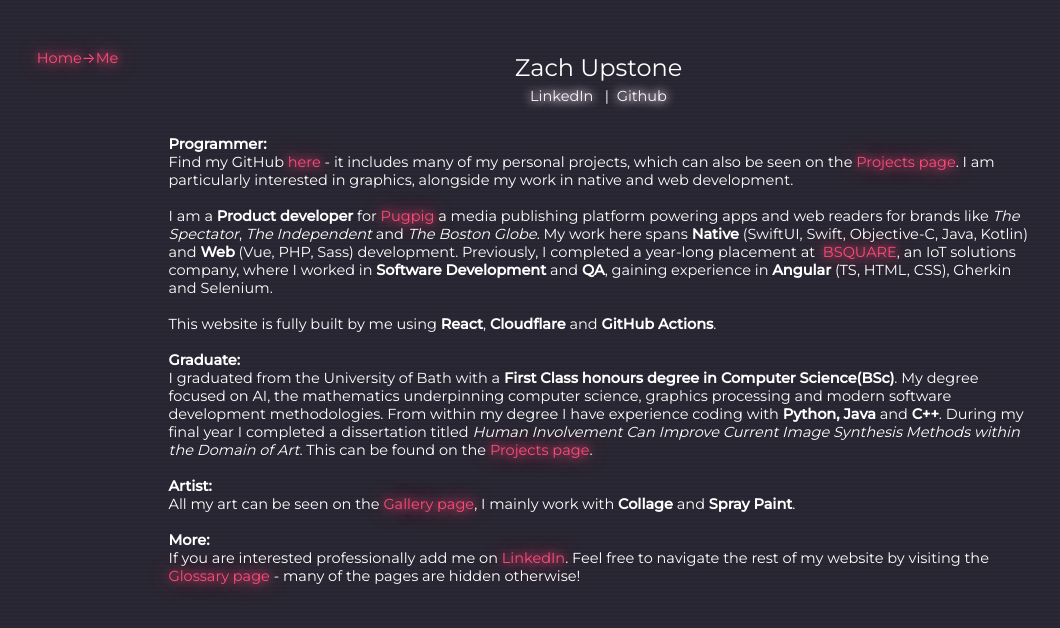
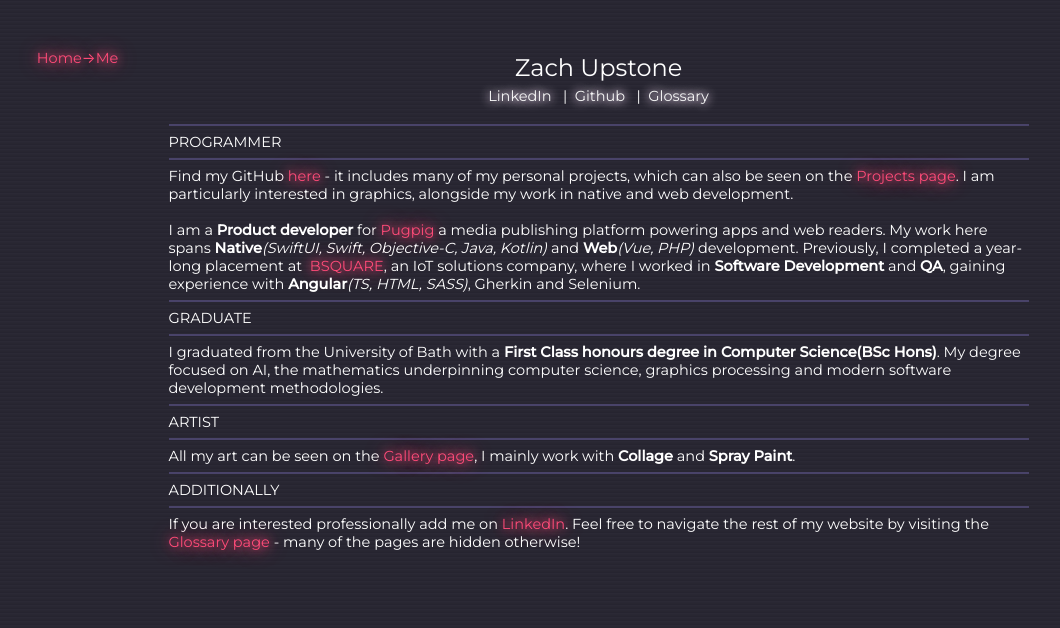
Before and after one commit to zu213/zupstn-website, a React (Create React App) app: page /#/me in a window 1280 px wide. Shown: the top 628 px of the page, without its empty margins (34-1094 px from the left). Built offline with nearby package versions, Linux system fonts and the light colour scheme.

Commit message:
Small refresh on myself page

```diff
--- a/src/App.css
+++ b/src/App.css
@@ -63,10 +63,6 @@
   align-items: center;
   justify-content: center;
   min-height: 50px;
-}
-
-.subsub-title {
-  font-weight: bold;
 }
 
 .page-header {
--- a/src/art/Art.css
+++ b/src/art/Art.css
@@ -1,4 +1,8 @@
 /* gallery view */
+
+.gallery-page {
+  padding-bottom: 50px;
+}
 
 .image-category {
   position: relative;
--- a/src/myself/Myself.css
+++ b/src/myself/Myself.css
@@ -42,3 +42,7 @@
     padding-bottom: 10vh;
   }
 }
+
+.subsub-title {
+  text-transform: uppercase;
+}
--- a/src/myself/Myself.js
+++ b/src/myself/Myself.js
@@ -1,5 +1,7 @@
 import { BreadcrumbLink } from '../util/Breadcrumbs.js';
 import './Myself.css';
+import FadeInSection from '../util/FadeIn';
+
 
 function Me() {
   return (
@@ -9,17 +11,18 @@ function Me() {
       </div>
       <div className="link-holder">
         <a href="https://www.linkedin.com/in/zachary-upstone-076218214/" target="_blank" rel="noreferrer">LinkedIn</a> &nbsp; | &nbsp;
-        <a href="https://github.com/zu213" target="_blank" rel="noreferrer">Github</a>
+        <a href="https://github.com/zu213" target="_blank" rel="noreferrer">Github</a> &nbsp; | &nbsp;
+        <BreadcrumbLink to="/glossary">Glossary</BreadcrumbLink>
       </div>
 
       <div  className="text-holder">
-        <div className='sub-title'>
+        <FadeInSection>
+          <div className='subsub-title'>
+            <hr />
+              Programmer
+            <hr />
           </div>
 
-        <br/>
-        <div className='subsub-title'>
-            Programmer:
-        </div>
             Find my GitHub <a className="small-link" href="https://github.com/zu213" target="_blank" rel="noreferrer">here</a> -  it includes many of my personal projects, which can also be seen on the&nbsp;
           <BreadcrumbLink className="small-link" to="/projects">Projects page</BreadcrumbLink>. I am particularly interested in graphics, alongside my work in native and web development.
           <br/>
@@ -27,38 +30,37 @@ function Me() {
 
             I am a <b>Product developer</b> for&nbsp;
           <a className="small-link" href="https://www.pugpig.com/" target='_blank' rel='noreferrer'>Pugpig</a> a media publishing platform powering
-          apps and web readers for brands like <i>The Spectator</i>, <i>The Independent</i> and <i>The Boston Globe</i>.
-          My work here spans <b>Native</b> (SwiftUI, Swift, Objective-C, Java, Kotlin) and <b>Web</b> (Vue, PHP, Sass) development.
+            apps and web readers. My work here spans <b>Native</b><i>(SwiftUI, Swift, Objective-C, Java, Kotlin)</i> and <b>Web</b><i>(Vue, PHP)</i> development.
             Previously, I completed a year-long placement at &nbsp;
           <a className="small-link" href="https://www.kontron-americas.com/" target='_blank' rel='noreferrer'>BSQUARE</a>, an IoT solutions company,
-          where I worked in <b>Software Development</b> and <b>QA</b>, gaining experience in <b>Angular</b> (TS, HTML, CSS),
+            where I worked in <b>Software Development</b> and <b>QA</b>, gaining experience with <b>Angular</b><i>(TS, HTML, SASS)</i>,
             Gherkin and Selenium.
-        <br/>
-        <br/>
-          This website is fully built by me using <b>React</b>, <b>Cloudflare</b> and <b>GitHub Actions</b>.
+        </FadeInSection>
+        <FadeInSection>
           <div className='subsub-title'>
-          <br/>
-            Graduate:
+            <hr />
+              Graduate
+            <hr />
           </div>
-          I graduated from the University of Bath with a <b>First Class honours degree in Computer Science(BSc)</b>.
+            I graduated from the University of Bath with a <b>First Class honours degree in Computer Science(BSc Hons)</b>.
             My degree focused on AI, the mathematics underpinning computer science, graphics processing and modern software development methodologies.
-          From within my degree I have experience coding with <b>Python, Java</b> and <b>C++</b>.
-          During my final year I completed a dissertation titled <i>Human Involvement Can Improve Current Image Synthesis Methods within the Domain of Art</i>. This can be found on
-          the <BreadcrumbLink className="small-link" to="/projects">Projects page</BreadcrumbLink>.
-        <br/>
-        <br/>
-
+        </FadeInSection>
+        <FadeInSection>
           <div className='subsub-title'>
-            Artist:
+            <hr />
+            Artist
+            <hr />
           </div>
           All my art can be seen on the <BreadcrumbLink className='small-link' to='/gallery'>Gallery page</BreadcrumbLink>, I mainly work with <b>Collage</b> and <b>Spray Paint</b>.
-
-        <br/>
-        <br/>
+        </FadeInSection>
+        <FadeInSection>
           <div className='subsub-title'>
-          More:
+            <hr />
+            Additionally
+            <hr />
           </div>
             If you are interested professionally add me on <a className='small-link' href='https://www.linkedin.com/in/zachary-upstone-076218214/' target='_blank' rel='noreferrer'>LinkedIn</a>. Feel free to navigate the rest of my website by visiting the <BreadcrumbLink className="small-link" to="/glossary">Glossary page</BreadcrumbLink> - many of the pages are hidden otherwise!
+        </FadeInSection>
       </div>
     </div>
   );
```
Lines whose indentation alone changed are shown as unchanged.
